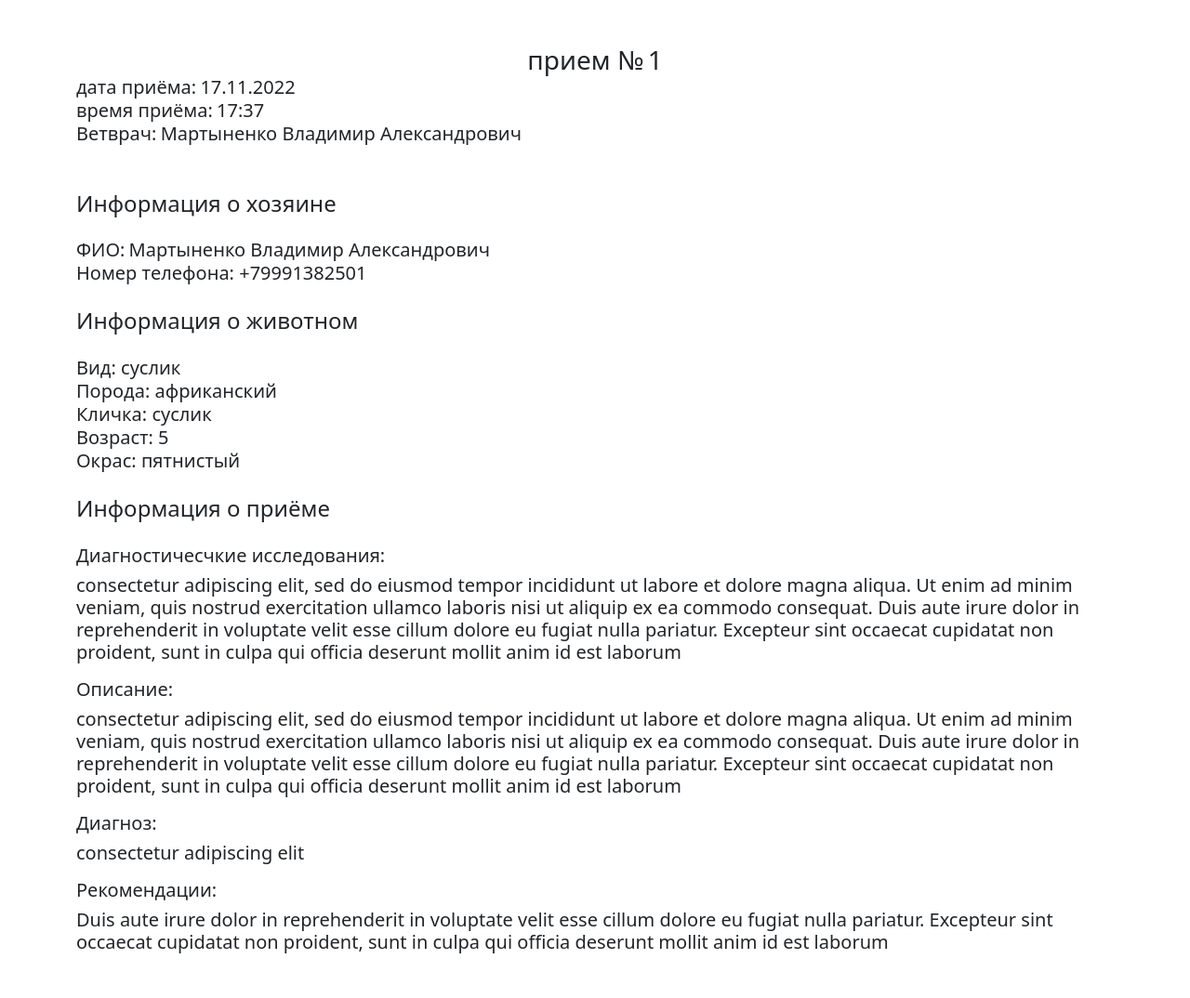
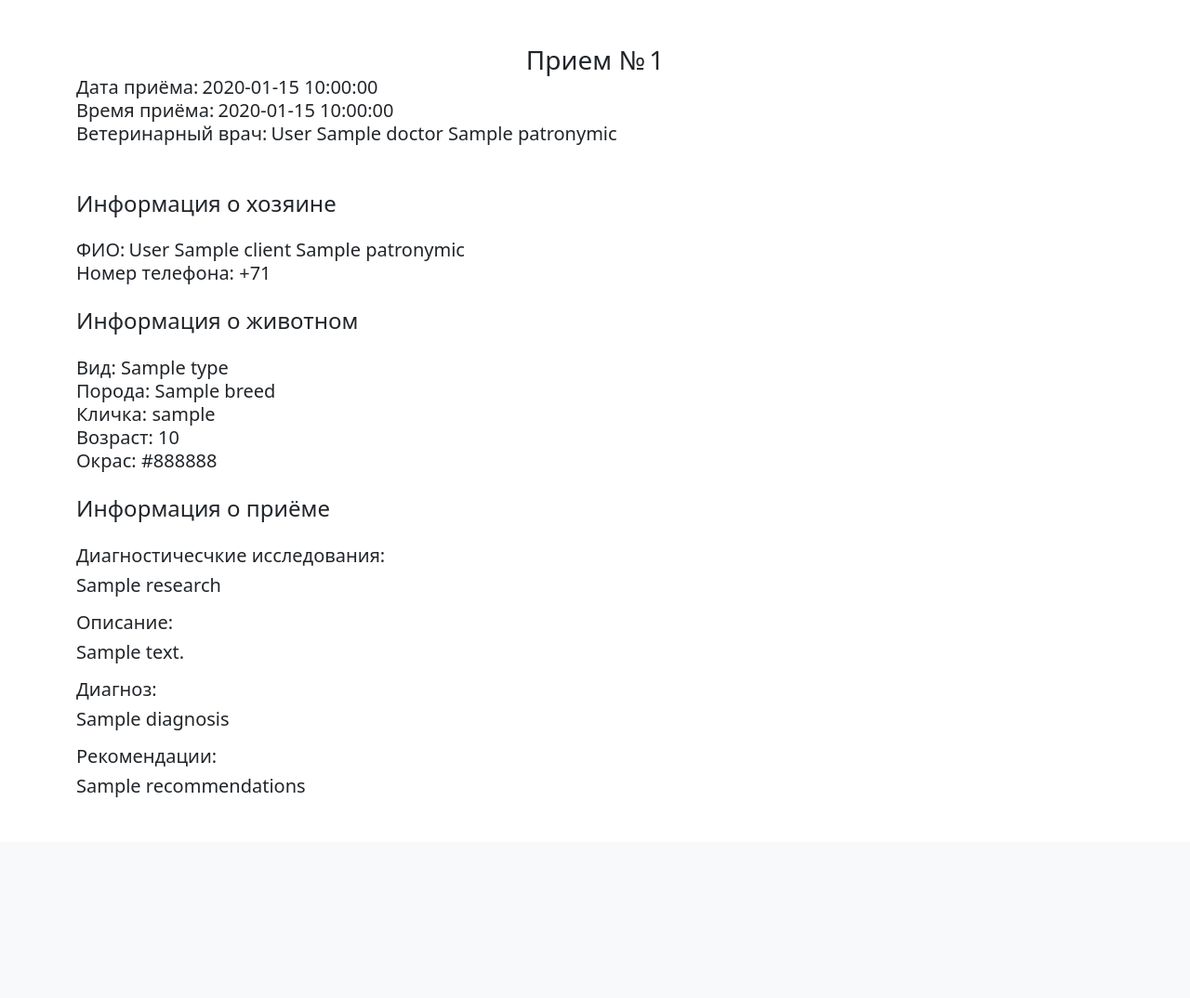
Before and after one commit to Vladimir226/animals_lives_matter, a Flask app: template templates/admission.html in a window 1280 px wide. Shown: the part 82-1156 px from the top of the page at 93% size. After the commit the page ends 940 px from the top, so only its background shows below. Run offline with Flask 2, Linux system fonts and the light colour scheme; the template is opened without the code that fills it: most values are stand-ins (such as "Sample title", 1, 10 or a date in 2020); parts of the project's set-up code (start-up, migrations or seed data) failed here and were passed over.

Commit message:
Изменил admission

```diff
--- a/app.py
+++ b/app.py
@@ -30,7 +30,7 @@ app.config.update(dict(DATABASE=os.path.join(app.root_path,'app.db')))
 #         g.link_db = connect_db()
 #     return g.link_db
 
-db = ALM("postgres", "123456", "localhost", "5432")
+database = ALM("postgres", "123456", "localhost", "5432")
 
 @app.teardown_appcontext
 def closw_db(error):
@@ -51,7 +51,7 @@ doctors.append(doctor_0)
 
 @app.route('/profile', methods=['GET','POST'])
 def profile():
-    db= get_db()
+    # db= get_db()
     return render_template("profile.html",doctor = doctors[0])
 
 @app.route('/admissions_history')
@@ -61,7 +61,7 @@ def admissions_history():
 @app.route('/add_admission')
 def add_admission():
     return render_template('add_admission.html')
-
+import db
 
 @app.route('/edit_profile')
 def edit_profile():
@@ -73,19 +73,19 @@ def login():
 
 @app.route('/')
 def alm_library():
-    return render_template('alm_library.html', persons = db.get_all_clients())
+    return render_template('alm_library.html', persons = database.get_all_clients())
 
 @app.route('/animals/<int:phone_number>')
 def alm_animals(phone_number):
-    return render_template('alm_animals.html', animals = db.get_animals(phone_number))
+    return render_template('alm_animals.html', animals = database.get_animals(phone_number))
 
 @app.route('/admissions/<int:animal_id>')
 def admissions(animal_id):
-    return render_template('admissions.html', receptions = db.get_animal_receptions(animal_id))
+    return render_template('admissions.html', receptions = database.get_animal_receptions(animal_id))
 
 @app.route('/admission/<int:reception_id>')
 def admission(reception_id):
-    return render_template("admission.html", info = db.get_reception(reception_id))
+    return render_template("admission.html", info = database.get_reception(reception_id))
 
 
 if __name__ =="__main__":
--- a/db.py
+++ b/db.py
@@ -372,6 +372,6 @@ class ALM:
 # print(db.insert_reception(1,2,'2022-12-08','20:30:00'))
 # print(db.insert_reception(3,1,'2022-12-08','20:30:00'))
 # print(db.get_all_clients())
-# print(db.get_animals(9998886600))
-# print(db.get_animal_receptions(1))
+#print(db.get_animals(9998886600))
+#print(db.get_animal_receptions(2))
 # print(db.get_reception(4))
--- a/templates/admission.html
+++ b/templates/admission.html
@@ -8,63 +8,64 @@
 <div class="admission my-5">
 
     <div class="id-admssion text-center">
-        <h3 class="d-inline">прием №</h3>
+        <h3 class="d-inline">Прием №</h3>
         <h3 class="d-inline" id="id-admission">{{info.reception.id}}</h3>
     </div>
 
     <div class="date-admission">
-        <h5 class="d-inline">дата приёма:</h5>
-        <h5 class="d-inline" id="date-admission">17.11.2022</h5>
+        <h5 class="d-inline">Дата приёма:</h5>
+        <h5 class="d-inline" id="date-admission">{{ info.reception.date }}</h5>
     </div>
 
     <div class="time-admission">
-        <h5 class="d-inline">время приёма:</h5>
-        <h5 class="d-inline" id="time-admission">17:37</h5>
+        <h5 class="d-inline">Время приёма:</h5>
+        <h5 class="d-inline" id="time-admission">{{ info.reception.time }}</h5>
     </div>
 
     <div class="doctor-admssion mb-5">
-        <h5 class="d-inline">Ветврач:</h5>
-        <h5 class="d-inline" id="doctor-admission">Мартыненко Владимир Александрович</h5>
+        <h5 class="d-inline">Ветеринарный врач:</h5>
+        <h5 class="d-inline" id="doctor-admission">{{ info.doctor.surname }}
+        {{ info.doctor.name }} {{ info.doctor.patronymic }}</h5>
     </div>
 
     <h4 class="my-4">Информация о хозяине</h4>
 
     <div class="client-fullname-admssion">
         <h5 class="d-inline">ФИО:</h5>
-        <h5 class="d-inline" id="client-fullname-admission">Мартыненко Владимир Александрович</h5>
+        <h5 class="d-inline" id="client-fullname-admission">{{ info.client.surname }} {{ info.client.name }} {{ info.client.patronymic }}</h5>
     </div>
 
     <div class="client-phone-admssion">
         <h5 class="d-inline">Номер телефона: </h5>
-        <h5 class="d-inline" id="client-phone-admission">+79991382501</h5>
+        <h5 class="d-inline" id="client-phone-admission">+7{{ info.client.phone_number }}</h5>
     </div>
 
     <h4 class="my-4">Информация о животном</h4>
 
     <div class="type-zoo-admission">
         <h5 class="d-inline">Вид: </h5>
-        <h5 class="d-inline" id="type-zoo-admission">суслик</h5>
+        <h5 class="d-inline" id="type-zoo-admission">{{ info.animal.type }}</h5>
     </div>
 
     <div class="species-zoo-admission">
         <h5 class="d-inline">Порода: </h5>
-        <h5 class="d-inline" id="species-zoo-admission">африканский</h5>
+        <h5 class="d-inline" id="species-zoo-admission">{{info.animal.breed}}</h5>
     </div>
 
     <div class="name-zoo-admission">
-        <h5 class="d-inline">Кличка: </5>
-        <h5 class="d-inline" id="name-zoo-admission">суслик</h5>
+        <h5 class="d-inline">Кличка: </h5>
+        <h5 class="d-inline" id="name-zoo-admission">{{info.animal.nickname}}</h5>
     </div>
 
 
     <div class="age-zoo-admission">
         <h5 class="d-inline">Возраст: </h5>
-        <h5 class="d-inline" id="age-zoo-admission">5</h5>
+        <h5 class="d-inline" id="age-zoo-admission">{{ info.animal.age }}</h5>
     </div>
 
     <div class="color-zoo-admission">
         <h5 class="d-inline">Окрас: </h5>
-        <h5 class="d-inline" id="color-zoo-admission">пятнистый</h5>
+        <h5 class="d-inline" id="color-zoo-admission">{{info.animal.color}}</h5>
     </div>
 
     <h4 class="my-4">Информация о приёме</h4>
@@ -72,38 +73,28 @@
     <div class="diagnostic-admission mb-3">
         <h5 class="">Диагностичесчкие исследования: </h5>
         <h5 class="" id="diagnostic-admission">
-            consectetur adipiscing elit, sed do eiusmod tempor incididunt ut labore et dolore magna aliqua.
-            Ut enim ad minim veniam, quis nostrud exercitation ullamco laboris nisi ut aliquip ex ea commodo consequat.
-            Duis aute irure dolor in reprehenderit in voluptate velit esse cillum dolore eu fugiat nulla pariatur.
-            Excepteur sint occaecat cupidatat non proident,
-            sunt in culpa qui officia deserunt mollit anim id est laborum
+            {{ info.reception.research }}
         </h5>
     </div>
 
     <div class="description-admission mb-3">
         <h5 class="">Описание: </h5>
         <h5 class="" id="description-admission">
-            consectetur adipiscing elit, sed do eiusmod tempor incididunt ut labore et dolore magna aliqua.
-            Ut enim ad minim veniam, quis nostrud exercitation ullamco laboris nisi ut aliquip ex ea commodo consequat.
-            Duis aute irure dolor in reprehenderit in voluptate velit esse cillum dolore eu fugiat nulla pariatur.
-            Excepteur sint occaecat cupidatat non proident,
-            sunt in culpa qui officia deserunt mollit anim id est laborum
+            {{ info.reception.description }}
         </h5>
     </div>
 
     <div class="diagnosis-admission mb-3">
         <h5 class="">Диагноз: </h5>
         <h5 class="" id="diagnosis-admission">
-            consectetur adipiscing elit
+            {{ info.reception.diagnosis }}
         </h5>
     </div>
 
     <div class="recommendations-admission mb-3">
         <h5 class="">Рекомендации: </h5>
         <h5 class="" id="recommendations-admission">
-            Duis aute irure dolor in reprehenderit in voluptate velit esse cillum dolore eu fugiat nulla pariatur.
-            Excepteur sint occaecat cupidatat non proident,
-            sunt in culpa qui officia deserunt mollit anim id est laborum
+            {{ info.reception.recommendations }}
         </h5>
     </div>
 
```
